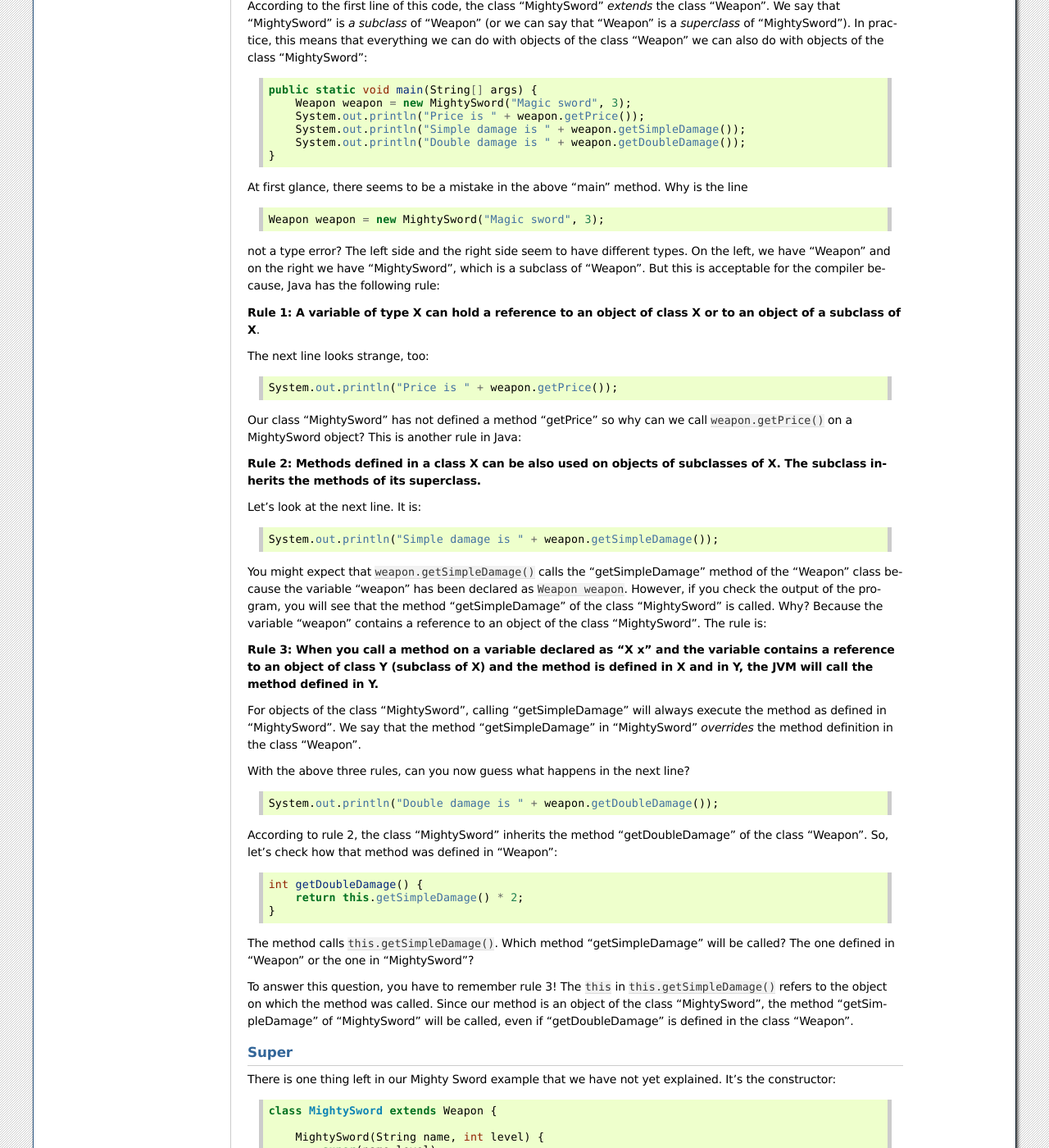
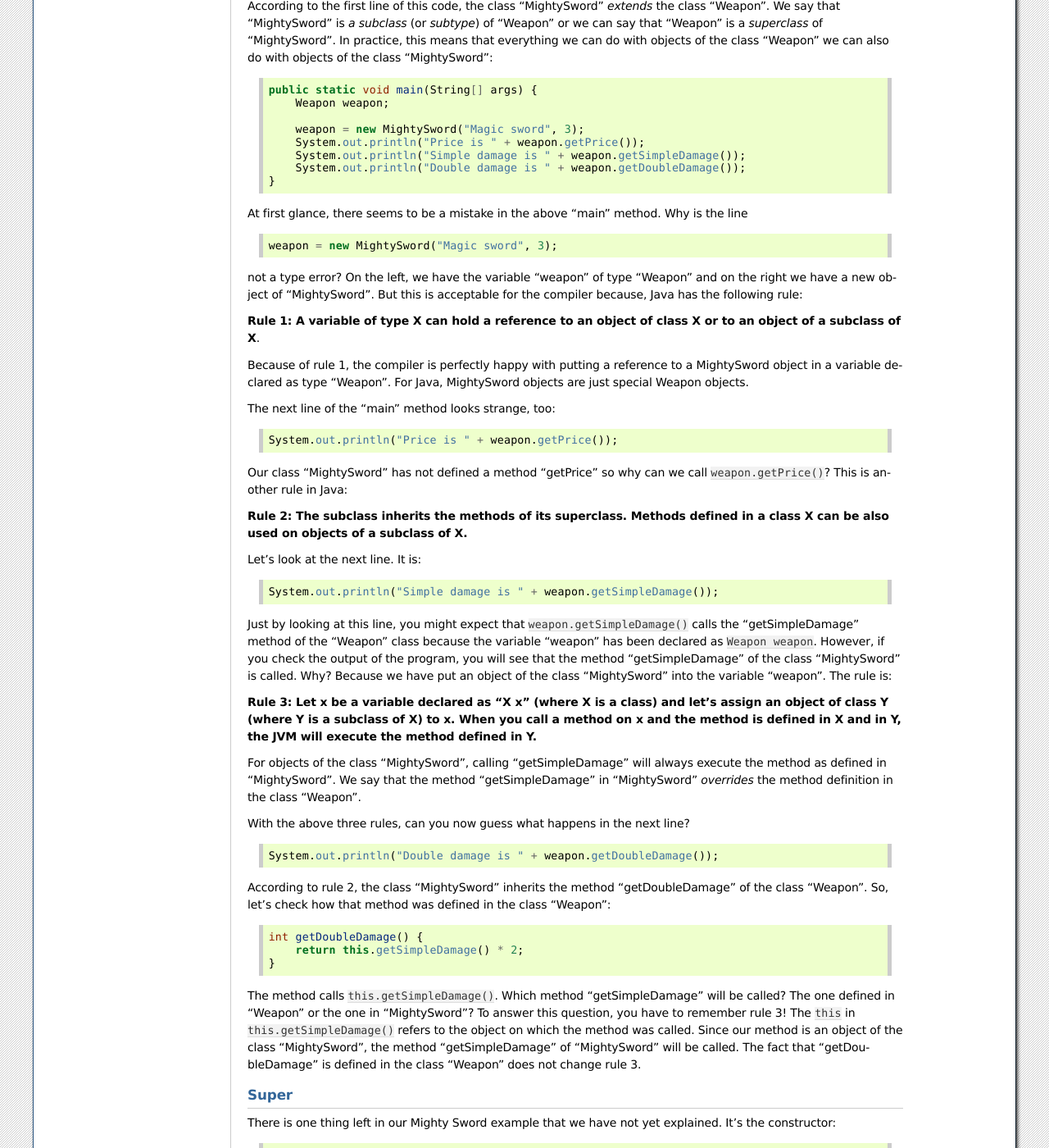
Before and after one commit to pschaus/book_lepl1402, a Sphinx documentation site: the page built from source/part1.rst, in a window 1280 px wide and 1400 px high, scrolled down 23677 px. Shown: the whole window at 82% size. Built offline with Sphinx 7.4.7, drawn with Linux system fonts in a browser that asks for light colours; formulas are drawn with MathJax 3; some of the changed text lies outside the part shown.

Commit message:
inheritance

```diff
--- a/source/part1.rst
+++ b/source/part1.rst
@@ -1178,22 +1178,22 @@ Let's say we are writing a computer game, for example an RPG. We implement weapo
 
     public class Main {
         public static void main(String[] args) {
-            Weapon dagger = new Weapon("Small dagger", 2);
-
+            Weapon dagger;
+
+            weapon = new Weapon("Small dagger", 2);
             System.out.println("Price is " + dagger.getPrice());
             System.out.println("Simple damage is " + dagger.getSimpleDamage());
             System.out.println("Double damage is " + dagger.getDoubleDamage());
         }
     }
 
-**Before you continue, carefully study the above program and make sure that you understand what it does. Things are about to get a little more complicated in the following!**
+**Before you continue, carefully study the above program and make sure that you understand what it does. Run it in IntelliJ. Things are about to get a little more complicated in the following!**
 
 In our game, there is also a special weapon type, the *Mighty Swords*. These swords always deal a damage of 1000, independently of their level. In Java, we can implement this new weapon type like this:
 
 .. code-block:: java
 
     class MightySword extends Weapon {
-
         MightySword(String name, int level) {
             super(name,level);
         }
@@ -1203,12 +1203,14 @@ In our game, there is also a special weapon type, the *Mighty Swords*. These swo
         }
     }
 
-According to the first line of this code, the class "MightySword" *extends* the class "Weapon". We say that "MightySword" is *a subclass* of "Weapon" (or we can say that "Weapon" is a *superclass* of "MightySword"). In practice, this means that everything we can do with objects of the class "Weapon" we can also do with objects of the class "MightySword":
+According to the first line of this code, the class "MightySword" *extends* the class "Weapon". We say that "MightySword" is *a subclass* (or *subtype*) of "Weapon" or we can say that "Weapon" is a *superclass* of "MightySword". In practice, this means that everything we can do with objects of the class "Weapon" we can also do with objects of the class "MightySword":
 
 .. code-block:: java
 
     public static void main(String[] args) {
-        Weapon weapon = new MightySword("Magic sword", 3);
+        Weapon weapon;
+
+        weapon = new MightySword("Magic sword", 3);
         System.out.println("Price is " + weapon.getPrice());
         System.out.println("Simple damage is " + weapon.getSimpleDamage());
         System.out.println("Double damage is " + weapon.getDoubleDamage());
@@ -1218,21 +1220,23 @@ At first glance, there seems to be a mistake in the above "main" method. Why is
 
 .. code-block:: java
 
-    Weapon weapon = new MightySword("Magic sword", 3);
-
-not a type error? The left side and the right side seem to have different types. On the left, we have "Weapon" and on the right we have "MightySword", which is a subclass of "Weapon". But this is acceptable for the compiler because, Java has the following rule:
+    weapon = new MightySword("Magic sword", 3);
+
+not a type error? On the left, we have the variable "weapon" of type "Weapon" and on the right we have a new object of "MightySword". But this is acceptable for the compiler because, Java has the following rule:
 
 **Rule 1: A variable of type X can hold a reference to an object of class X or to an object of a subclass of X**.
 
-The next line looks strange, too:
+Because of rule 1, the compiler is perfectly happy with putting a reference to a MightySword object in a variable declared as type "Weapon". For Java, MightySword objects are just special Weapon objects.
+
+The next line of the "main" method looks strange, too:
 
 .. code-block:: java
 
     System.out.println("Price is " + weapon.getPrice());
 
-Our class "MightySword" has not defined a method "getPrice" so why can we call :code:`weapon.getPrice()` on a MightySword object? This is another rule in Java:
-
-**Rule 2: Methods defined in a class X can be also used on objects of subclasses of X. The subclass inherits the methods of its superclass.**
+Our class "MightySword" has not defined a method "getPrice" so why can we call :code:`weapon.getPrice()`? This is another rule in Java:
+
+**Rule 2: The subclass inherits the methods of its superclass. Methods defined in a class X can be also used on objects of a subclass of X.**
 
 Let's look at the next line. It is:
 
@@ -1240,9 +1244,9 @@ Let's look at the next line. It is:
 
     System.out.println("Simple damage is " + weapon.getSimpleDamage());
 
-You might expect that :code:`weapon.getSimpleDamage()` calls the "getSimpleDamage" method of the "Weapon" class because the variable "weapon" has been declared as :code:`Weapon weapon`. However, if you check the output of the program, you will see that the method "getSimpleDamage" of the class "MightySword" is called. Why? Because the variable "weapon" contains a reference to an object of the class "MightySword". The rule is:
-
-**Rule 3: When you call a method on a variable declared as "X x" and the variable contains a reference to an object of class Y (subclass of X) and the method is defined in X and in Y, the JVM will call the method defined in Y.**
+Just by looking at this line, you might expect that :code:`weapon.getSimpleDamage()` calls the "getSimpleDamage" method of the "Weapon" class because the variable "weapon" has been declared as :code:`Weapon weapon`. However, if you check the output of the program, you will see that the method "getSimpleDamage" of the class "MightySword" is called. Why? Because we have put an object of the class "MightySword" into the variable "weapon". The rule is:
+
+**Rule 3: Let x be a variable declared as "X x" (where X is a class) and let's assign an object of class Y (where Y is a subclass of X) to x. When you call a method on x and the method is defined in X and in Y, the JVM will execute the method defined in Y.**
 
 For objects of the class "MightySword", calling "getSimpleDamage" will always execute the method as defined in "MightySword". We say that the method "getSimpleDamage" in "MightySword" *overrides* the method definition in the class "Weapon".
 
@@ -1252,7 +1256,7 @@ With the above three rules, can you now guess what happens in the next line?
 
     System.out.println("Double damage is " + weapon.getDoubleDamage());
 
-According to rule 2, the class "MightySword" inherits the method "getDoubleDamage" of the class "Weapon". So, let's check how that method was defined in "Weapon":
+According to rule 2, the class "MightySword" inherits the method "getDoubleDamage" of the class "Weapon". So, let's check how that method was defined in the class "Weapon":
 
 .. code-block:: java
 
@@ -1260,9 +1264,7 @@ According to rule 2, the class "MightySword" inherits the method "getDoubleDamag
         return this.getSimpleDamage() * 2;
     }
 
-The method calls :code:`this.getSimpleDamage()`. Which method "getSimpleDamage" will be called? The one defined in "Weapon" or the one in "MightySword"?
-
-To answer this question, you have to remember rule 3! The :code:`this` in :code:`this.getSimpleDamage()` refers to the object on which the method was called. Since our method is an object of the class "MightySword", the method "getSimpleDamage" of "MightySword" will be called, even if "getDoubleDamage" is defined in the class "Weapon".
+The method calls :code:`this.getSimpleDamage()`. Which method "getSimpleDamage" will be called? The one defined in "Weapon" or the one in "MightySword"? To answer this question, you have to remember rule 3! The :code:`this` in :code:`this.getSimpleDamage()` refers to the object on which the method was called. Since our method is an object of the class "MightySword", the method "getSimpleDamage" of "MightySword" will be called. The fact that "getDoubleDamage" is defined in the class "Weapon" does not change rule 3.
 
 Super
 -----
@@ -1280,7 +1282,7 @@ There is one thing left in our Mighty Sword example that we have not yet explain
         ...
      }
 
-The keyword :code:`super` stands for the superclass of "MightySword", that is "Weapon". Therefore, the line :code:`super(name,level)` simply calls the constructor as defined in "Weapon".
+In the constructor, the keyword :code:`super` stands for the constructor of the superclass of "MightySword", that is "Weapon". Therefore, the line :code:`super(name,level)` simply calls the constructor as defined in "Weapon".
 
 :code:`super` can be also used in methods. Imagine we want to define a new weapon type "ExpensiveWeapon" that costs exactly 100 more than a normal weapon. We can implement it as follows:
 
@@ -1297,7 +1299,7 @@ The keyword :code:`super` stands for the superclass of "MightySword", that is "W
         }
     }
 
-The expression :code:`super.getPrice()` calls the method "getPrice" as defined in the superclass "Weapon". Basically, :code:`super` can be used to break rule 3.
+The expression :code:`super.getPrice()` calls the method "getPrice" as defined in the superclass "Weapon". That means that the keyword :code:`super` can be used to call methods of the superclass, which would normally not be possible because of rule 3.
 
 Extending, extending,...
 ------------------------
@@ -1310,7 +1312,7 @@ A subclass cannot only override methods of its superclass, it can also add new i
         private int magicLevel;
 
         MagicSword(String name, int level, int magicLevel) {
-            super(name,level);
+            super(name,level);  // call the constructor of MightySword
             this.magicLevel = magicLevel;
         }
 
@@ -1329,14 +1331,15 @@ How can we call the method "getMagicDamage"? Can we do this:
     System.out.println(weapon.getMagicDamage());
 
 The answer is no! Rule 3 is only applied to methods that are defined in a class *and* in the superclass. This is not the case for "getMagicDamage" because it only exists in "MagicSword".
-
-In this case, the Java compiler will not accept the call :code:`weapon.getMagicDamage()` because it cannot be 100% sure that the object in the variable "weapon" really has a method "getMagicDamage" (yes, the compiler is stupid). To be able to call the method, you have to convince the compiler that the variable contains a reference to a Magic Sword object. For example, you could change the type of the variable "weapon":
+In this situation, the Java compiler will not accept the call :code:`weapon.getMagicDamage()` because it cannot be sure that the object in the variable "weapon" really has a method "getMagicDamage". The compiler is stupid and will not read the entire source code to analyze what you might have done with the "weapon" variable. To be able to call the method, you have to convince the compiler that the variable contains a reference to a Magic Sword object. For example, you could change the type of the variable "weapon":
 
 .. code-block:: java
 
     MagicSword weapon = new MagicSword("Elven sword", 7, 3);
     System.out.println(weapon.getMagicDamage());
 
+In this way, it's 100% clear for the compiler that the variable "weapon" will always refer to a "MagicSword" object (or to an object of a subclass of "MagicSword", remember rule 1). Therefore, it's guaranteed that the method "getMagicDamage" can be executed.
+
 Alternatively, you can do a type cast:
 
 .. code-block:: java
@@ -1344,58 +1347,64 @@ Alternatively, you can do a type cast:
     Weapon weapon = new MagicSword("Elven sword", 7, 3);
     System.out.println(((MagicSword)weapon).getMagicDamage());
 
-However, be careful with such type casts. If the type cast is not valid, you will get a runtime error:
-
-.. code-block:: java
-
-    Weapon weapon = new Weapon("Elven sword", 7);
-    System.out.println(((MagicSword)weapon).getMagicDamage()); //  Error! This is not a magic sword
+However, be careful with such type casts. The compiler will trust you and if you do an invalid typecast, you will get an error during program execution:
+
+.. code-block:: java
+
+    Weapon weapon = new Weapon("Dagger", 7);
+
+    MagicSword sword = (MagicSword)weapon;       // oh oh... Runtime error!
+    System.out.println(sword.getMagicDamage());
 
 Polymorphism
 ------------
 
-The inheritance mechanism of Java makes it possible to write methods and data structures that can be used with objects of different classes. Thanks to rule 1, you can define an array that contains different types of weapons:
-
-.. code-block:: java
-
-    Weapon[] inventory = new Weapon[4];
+The three rules make it possible to write code that can be used with objects of different classes. Thanks to rule 1, you can define an array that contains different types of weapons:
+
+.. code-block:: java
+
+    Weapon[] inventory = new Weapon[3];
     inventory[0] = new Weapon("Dagger", 2);
     inventory[1] = new MagicSword("Elven sword", 7, 3);
     inventory[2] = new ExpensiveWeapon("Golden pitchfork", 3);
-    // inventory[3] is not intialized here and therefore null
-
-And thanks to rules 2 and 3, you can write methods that work for different types of weapons:
+
+You can write methods that work for different types of weapons:
 
 .. code-block:: java
 
     int getPriceOfInventory(Weapon[] inventory) {
         int sum = 0;
         for(Weapon weapon : inventory) {
-            if(weapon!=null) {  // ignore unused elements in the inventory
-                sum += weapon.getPrice();
-            }
+            sum += weapon.getPrice();
         }
         return sum;
     }
 
-Object
-------
+Although the above method "getPriceOfInventory" looks like it only works for objects of class "Weapon", it also works for all subclasses of "Weapon". This is called *Subtype Polymorphism*. If you have for example an object of class "ExpensiveWeapon" in the array, rule 3 will guarantee that :code:`sum += weapon.getPrice()` will call the method defined in "ExpensiveWeapon".
+
+The conclusion is that there is a difference between what you see in the source code and what actually happens when the program is executed. When the compiler sees a method call in your source code it only checks whether the method exists in the declared type of the variables. But during program execution, what is important is which object is actually referenced by the variable! We say that **type checking by the compiler is static**, but **method calls by the JVM are dynamic**.
+
+
+The class hierarchy
+===================
 
 If we take all the different weapon classes that we created in the previous examples, we get a so-called class hierarchy that shows the subclass-superclass relationship between them:
 
 .. image:: _static/images/part1/classhierarchy.svg
-   :width: 40%
-
-The class "Object" that is above our "Weapon" class was not defined by us. It is automatically created by Java and is the superclass of *all* non-primitive types, even of arrays and strings! A variable of type "Object" therefore can refer to any object:
+   :width: 35%
+
+The class "Object" that is above our "Weapon" class was not defined by us. It is automatically created by Java and is the superclass of *all* non-primitive types in Java, even of arrays and strings! A variable of type "Object" therefore can refer to any object:
 
 .. code-block:: java
 
     Object o;
-    o = "Hello";
-    o = new int[]{1,2,3};
-    o = new MagicSword("Elven sword", 7, 3);
-
-The class "Object" defines several interesting methods that can be used on all objects. One of them is the "toString" method. This method is important because it is called by methods like :code:`String.valueOf` and :code:`System.out.println` when you call them with an object as parameter. Therefore, if we override this method in our own class, we will get a nice output:
+    o = "Hello";                                // okay
+    o = new int[]{1,2,3};                       // okay, too
+    o = new MagicSword("Elven sword", 7, 3);    // still okay!
+
+The documentation of "Object" can be found at `<https://docs.oracle.com/en/java/javase/20/docs/api/java.base/java/lang/Object.html>`_.
+The class defines several interesting methods that can be used on all objects.
+One of them is the "toString" method. This method is very useful because it is called by methods like :code:`String.valueOf` and :code:`System.out.println` when you call them with an object as parameter. Therefore, if we override this method in our own class, we will get a nice output:
 
 .. code-block:: java
 
@@ -1414,16 +1423,19 @@ The class "Object" defines several interesting methods that can be used on all o
     public class Main {
         public static void main(String[] args) {
             Player peter = new Player("Peter");
-            System.out.println(peter);
+            System.out.println(peter);   // this will call toString() of Player
         }
     }
 
 The method "toString" is declared as "public" in the class "Object" and, therefore, when we override it we have to declare it as public, too. We will talk about the meaning of "public" later.
 
-ArrayList and boxing
---------------------
-
-Using the class "Object" can be useful in situation when we want to write methods that work with all types of objects. For example, we have seen before that a disadvantage of arrays in Java over lists in Python is that arrays cannot change their size. In the package :code:`java.util`, there is a class "ArrayList" that can do that:
+ArrayList
+=========
+
+Boxing
+------
+
+Using the class "Object" can be useful in situations where we want to write methods that work with all types of objects. For example, we have seen before that a disadvantage of arrays in Java over lists in Python is that arrays cannot change their size. In the package :code:`java.util`, there is a class "ArrayList" that can do that:
 
 .. code-block:: java
 
@@ -1440,7 +1452,7 @@ Using the class "Object" can be useful in situation when we want to write method
         }
     }
 
-As you can see in the above example, the method "add" of "ArrayList" accepts any object as argument.  Internally, "ArrayList" uses an array of type :code:`Object[]` to store the elements.
+As you can see in the above example, the method "add" of "ArrayList" accepts any object as argument. You can imagine that it is defined as :code:`void add(Object obj)`. Indeed, internally, "ArrayList" uses an array of type :code:`Object[]` to store the added elements.
 
 Unfortunately, primitive types are not subclasses of "Object". Therefore, we cannot simple add an int value to  an ArrayList, at least not without the help of the compiler:
 
@@ -1448,30 +1460,40 @@ Unfortunately, primitive types are not subclasses of "Object". Therefore, we can
 
     list.add(3);  // does that work?
 
-However, we can do that if we create an object of the class :code:`Integer` from the int value.
-
-.. code-block:: java
-
+One way to solve this problem is to write a new class with the only purpose to store int values in objects:
+
+.. code-block:: java
+
+    class IntObject {
+        int value;
+
+        IntObject(value) {
+            this.value = value;
+        }
+    }
+
+Now we can write:
+
+.. code-block:: java
+
+    IntObject obj = new IntObject(3);
+    list.add(obj);
+
+This trick is called *boxing* because we put the int value 3 in a small "box" (the IntObject object). We actually don't have to write our own class "IntObject", because the :code:`java.lang` package already contains a class that does exactly that:
+
+.. code-block:: java
+
+    // Integer is a class defined in the java.lang package
     Integer value = Integer.valueOf(3);
     list.add(value);
 
-This is called *boxing* because we put the int value 3 in a small box (the Integer object). The "Integer" class is really simple and basically only exists for the above reason. You can imagine its implementation like this:
-
-.. code-block:: java
-
-    class Integer {     // defined in the package java.lang
-        int value;
-    }
-
-As already said, there are also equivalent classes "Long", "Float", etc. for the other primitive types.
-
-In fact, the Java compiler does the boxing for you. You can just write:
+The :code:`java.lang` package also contains equivalent classes "Long", "Float", etc. for the other primitive types.
+
+Boxing is ugly and it only exists in Java because primitive types are not subclasses of "Object". Fortunately, we get a little help from the compiler. In fact, the Java compiler does the boxing for you. You can just write:
 
 .. code-block:: java
 
     list.add(3);  // this automatically calls "Integer.valueOf(3)"
-
-If you plan to use Java in your studies for a scientific project with a lot of data, you should know that boxing is very inefficient because instead of storing a primitive-type value you store the reference to an object that contains the value. Using :code:`int[]` instead of :code:`Integer[]` is always better in terms of speed and memory consumption.
 
 
 Switch/case
```
Also changed, not shown: other parts of source/part1.rst (+1 -1 lines).
